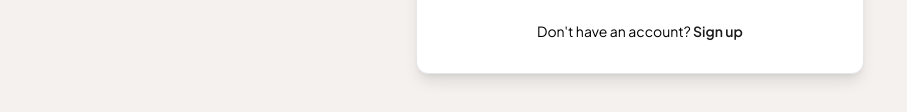
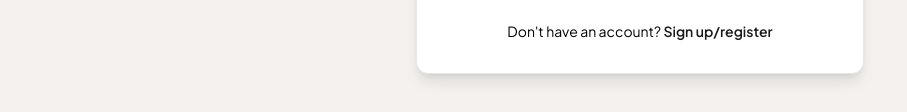
Before and after one commit to shravan01-01/Hot-Stay, a website: page frontend/login.ejs in a window 1280 px wide. Shown: the part 652-764 px from the top of the page, without its empty margins (0-907 px from the left). Drawn offline with nearby package versions, Linux system fonts and the light colour scheme; files that its build step writes are made by us from their sources.

Commit message:
fix: update sign-up link text to "Sign up/register" for clarity

```diff
--- a/frontend/login.ejs
+++ b/frontend/login.ejs
@@ -53,7 +53,7 @@
 
         <p class="text-center mt-6 text-sm">
             Don't have an account?
-            <a href="#" class="text-text font-semibold hover:text-primary transition-colors">Sign up</a>
+            <a href="#" class="text-text font-semibold hover:text-primary transition-colors">Sign up/register</a>
         </p>
     </div>
 
```
